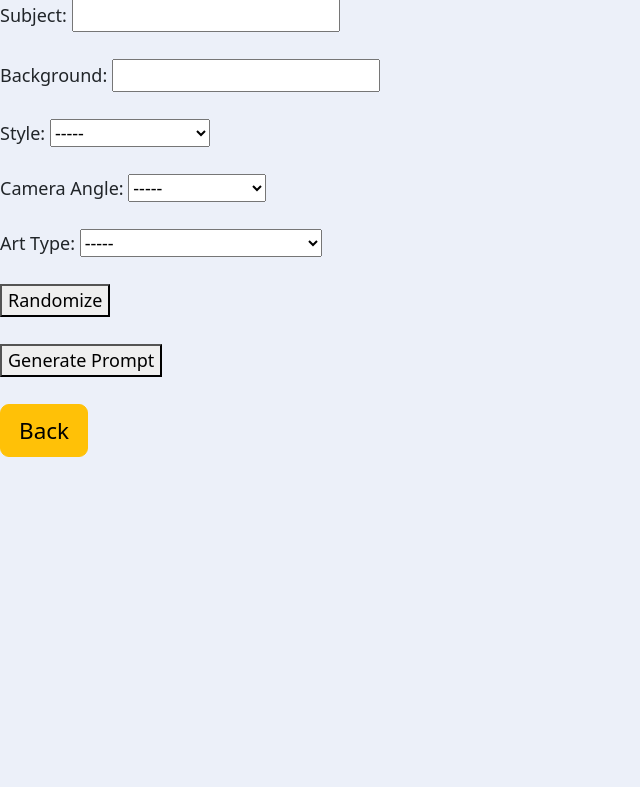
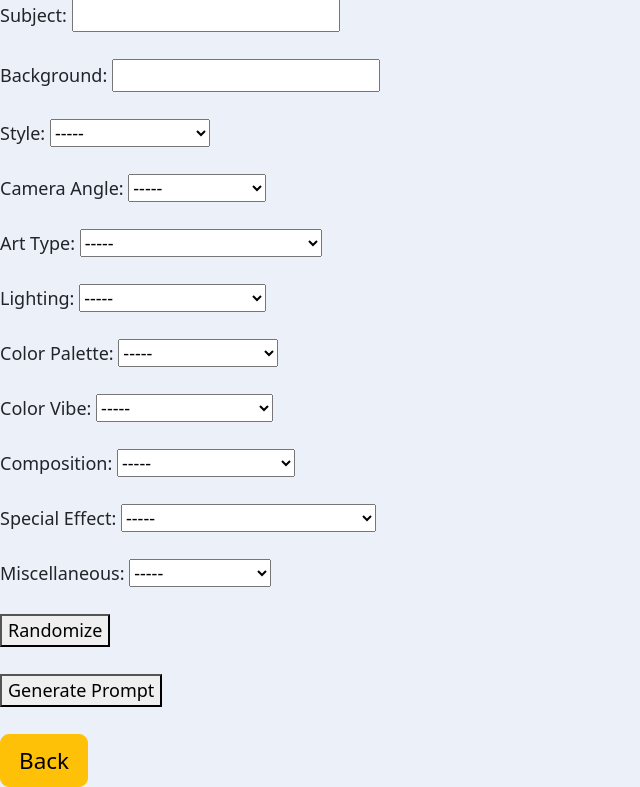
Before and after one commit to ywerling/tengrai_prompt_generator_flask, a Flask app: page /generic in a window 1280 px wide. Shown: the part 144-931 px from the top of the page, without its empty margins (0-640 px from the left). Before the commit the page ends 601 px from the top, so only its background shows below. Run offline with Flask 3, Linux system fonts and the light colour scheme; some libraries are stand-ins or nearby versions.

Commit message:
Include all lists of parameters in the generic prompt creator

```diff
--- a/main.py
+++ b/main.py
@@ -18,6 +18,12 @@ def generic():
     style = prompt_parameters.NONE_STRING
     art_type = prompt_parameters.NONE_STRING
     camera_angle = prompt_parameters.NONE_STRING
+    lighting = prompt_parameters.NONE_STRING
+    color_palette = prompt_parameters.NONE_STRING
+    special_effect = prompt_parameters.NONE_STRING
+    color_vibe = prompt_parameters.NONE_STRING
+    composition = prompt_parameters.NONE_STRING
+    miscellaneous = prompt_parameters.NONE_STRING
 
     print("generic called")
     if request.method == "POST":
@@ -27,30 +33,60 @@ def generic():
         style = request.form.get("style")
         art_type = request.form.get("art_type")
         camera_angle = request.form.get("camera_angle")
+        lighting = request.form.get("lighting")
+        color_palette = request.form.get("color_palette")
+        special_effect = request.form.get("special_effect")
+        color_vibe = request.form.get("color_vibe")
+        composition = request.form.get("composition")
+        miscellaneous = request.form.get("miscellaneous")
 
         # Process the form data to create the generated prompt
-        generated_prompt = f"{art_type}, {subject}, {background}, {style}, {camera_angle}"
+        generated_prompt = f"{art_type}, {subject}, {background}, {style}, {camera_angle}, {lighting}, {color_palette}, {special_effect}, {color_vibe}, {composition}"
         print(generated_prompt)
 
         return render_template("generic.html",
                                prompt=generated_prompt,
                                styles=prompt_parameters.STYLE_LIST,
                                art_types =prompt_parameters.ART_TYPE_LIST,
-                               camera_angles = prompt_parameters.CAMERA_ANGLE_LIST,
+                               camera_angles=prompt_parameters.CAMERA_ANGLE_LIST,
+                               lightings=prompt_parameters.LIGHTING_LIST,
+                               color_palettes=prompt_parameters.COLOR_PALETTE_LIST,
+                               special_effects=prompt_parameters.SPECIAL_EFFECTS_LIST,
+                               color_vibes=prompt_parameters.COLOR_VIBES_LIST,
+                               compositions=prompt_parameters.COMPOSITIONS_LIST,
+                               miscellaneouss=prompt_parameters.MISCELLANEOUS_LIST,
                                subject=subject,
                                background=background,
                                style=style,
                                art_type=art_type,
-                               camera_angle=camera_angle)
+                               camera_angle=camera_angle,
+                               lighting=lighting,
+                               color_palette=color_palette,
+                               special_effect=special_effect,
+                               color_vibe=color_vibe,
+                               composition=composition,
+                               miscellaneous=miscellaneous)
 
     return render_template("generic.html",
                            prompt=None,
                            styles=prompt_parameters.STYLE_LIST,
                            art_types =prompt_parameters.ART_TYPE_LIST,
                            camera_angles=prompt_parameters.CAMERA_ANGLE_LIST,
+                           lightings=prompt_parameters.LIGHTING_LIST,
+                           color_palettes=prompt_parameters.COLOR_PALETTE_LIST,
+                           special_effects=prompt_parameters.SPECIAL_EFFECTS_LIST,
+                           color_vibes=prompt_parameters.COLOR_VIBES_LIST,
+                           compositions=prompt_parameters.COMPOSITIONS_LIST,
+                           miscellaneouss=prompt_parameters.MISCELLANEOUS_LIST,
                            style=style,
                            art_type=art_type,
-                           camera_angle=camera_angle)
+                           camera_angle=camera_angle,
+                           lighting=lighting,
+                           color_palette=color_palette,
+                           special_effect=special_effect,
+                           color_vibe=color_vibe,
+                           composition=composition,
+                           miscellaneous=miscellaneous)
 
 #go to the generic template creator
 @app.route("/landscape")
--- a/prompt_parameters.py
+++ b/prompt_parameters.py
@@ -71,7 +71,8 @@ CAMERA_ANGLE_LIST = [NONE_STRING,
                      "long shot",
                      "low angle",
                      "mid shot",
-                     "wide angle"]
+                     "wide angle",
+                     "worm view"]
 
 # lights are an important aspect of both photography and painting
 LIGHTING_LIST = [NONE_STRING,
@@ -85,6 +86,7 @@ LIGHTING_LIST = [NONE_STRING,
                  "dusk",
                  "fluorescent",
                  "golden hour",
+                 "infrared",
                  "natural lighting",
                  "moonlight",
                  "neon lamp",
@@ -106,15 +108,6 @@ COLOR_PALETTE_LIST = [NONE_STRING,
                       "saturated colors",
                       "vibrant colors"]
 
-# a few additional commands to modify an image
-ADDITIONAL_FEATURES_LIST = [NONE_STRING,
-                            "4K",
-                            "8K",
-                            "detailed skin",
-                            "HDR",
-                            "hyper realistic",
-                            "octane render",
-                            "photorealistic"]
 
 # some light effects to be played with for some surrealistic images
 SPECIAL_EFFECTS_LIST = [NONE_STRING,
@@ -158,3 +151,13 @@ COMPOSITIONS_LIST = [NONE_STRING,
                      "Intricate Pattern",
 
 ]
+
+# a few additional commands to modify an image
+MISCELLANEOUS_LIST = [NONE_STRING,
+                            "4K",
+                            "8K",
+                            "detailed skin",
+                            "HDR",
+                            "hyper realistic",
+                            "octane render",
+                            "photorealistic"]
--- a/templates/generic.html
+++ b/templates/generic.html
@@ -36,6 +36,48 @@
         {% endfor %}
     </select><br><br>
 
+    <label for="lighting">Lighting:</label>
+    <select id="lighting" name="lighting">
+        {% for lighting_option in lightings %}
+            <option value="{{ lighting_option }}" {% if lighting_option == lighting %}selected{% endif %}>{{ lighting_option }}</option>
+        {% endfor %}
+    </select><br><br>
+
+    <label for="color_palette">Color Palette:</label>
+    <select id="color_palette" name="color_palette">
+        {% for color_palette_option in color_palettes %}
+            <option value="{{ color_palette_option }}" {% if color_palette_option == color_palette %}selected{% endif %}>{{ color_palette_option }}</option>
+        {% endfor %}
+    </select><br><br>
+
+    <label for="color_vibe">Color Vibe:</label>
+    <select id="color_vibe" name="color_vibe">
+        {% for color_vibe_option in color_vibes %}
+            <option value="{{ color_vibe_option }}" {% if color_vibe_option == color_vibe %}selected{% endif %}>{{ color_vibe_option }}</option>
+        {% endfor %}
+    </select><br><br>
+
+    <label for="composition">Composition:</label>
+    <select id="composition" name="composition">
+        {% for composition_option in compositions %}
+            <option value="{{ composition_option }}" {% if composition_option == composition %}selected{% endif %}>{{ composition_option }}</option>
+        {% endfor %}
+    </select><br><br>
+
+
+    <label for="special_effect">Special Effect:</label>
+    <select id="special_effect" name="special_effect">
+        {% for special_effect_option in special_effects %}
+            <option value="{{ special_effect_option }}" {% if special_effect_option == special_effect %}selected{% endif %}>{{ special_effect_option }}</option>
+        {% endfor %}
+    </select><br><br>
+
+    <label for="miscellaneous">Miscellaneous:</label>
+    <select id="miscellaneous" name="miscellaneous">
+        {% for miscellaneous_option in miscellaneouss %}
+            <option value="{{ miscellaneous_option }}" {% if miscellaneous_option == miscellaneous %}selected{% endif %}>{{ miscellaneous_option }}</option>
+        {% endfor %}
+    </select><br><br>
 
         <button type="button" onclick="randomizeParameters()">Randomize</button><br><br>
         <button type="submit">Generate Prompt</button><br><br>
@@ -66,6 +108,36 @@
     const randomArtType = Math.floor(Math.random() * optionsArtType.length);
     artTypeSelect.selectedIndex = randomArtType;
 
+    const lightingSelect = document.getElementById("lighting");
+    const optionsLighting = lightingSelect.options;
+    const randomLighting = Math.floor(Math.random() * optionsLighting.length);
+    lightingSelect.selectedIndex = randomLighting;
+
+    const colorPaletteSelect = document.getElementById("color_palette");
+    const optionsColorPalette = colorPaletteSelect.options;
+    const randomColorPalette = Math.floor(Math.random() * optionsColorPalette.length);
+    colorPaletteSelect.selectedIndex = randomColorPalette;
+
+    const colorVibeSelect = document.getElementById("color_vibe");
+    const optionsColorVibe = colorVibeSelect.options;
+    const randomColorVibe = Math.floor(Math.random() * optionsColorVibe.length);
+    colorVibeSelect.selectedIndex = randomColorVibe;
+
+    const compositionSelect = document.getElementById("composition");
+    const optionsComposition = compositionSelect.options;
+    const randomComposition = Math.floor(Math.random() * optionsComposition.length);
+    compositionSelect.selectedIndex = randomComposition;
+
+    const specialEffectSelect = document.getElementById("special_effect");
+    const optionsSpecialEffect = specialEffectSelect.options;
+    const randomSpecialEffect = Math.floor(Math.random() * optionsSpecialEffect.length);
+    specialEffectSelect.selectedIndex = randomSpecialEffect;
+
+    const miscellaneousSelect = document.getElementById("miscellaneous");
+    const optionsMiscellaneous = miscellaneousSelect.options;
+    const randomMiscellaneous = Math.floor(Math.random() * optionsMiscellaneous.length);
+    miscellaneousSelect.selectedIndex = randomSpecialEffect;
+
 
 }
     function copyToClipboard() {
```
